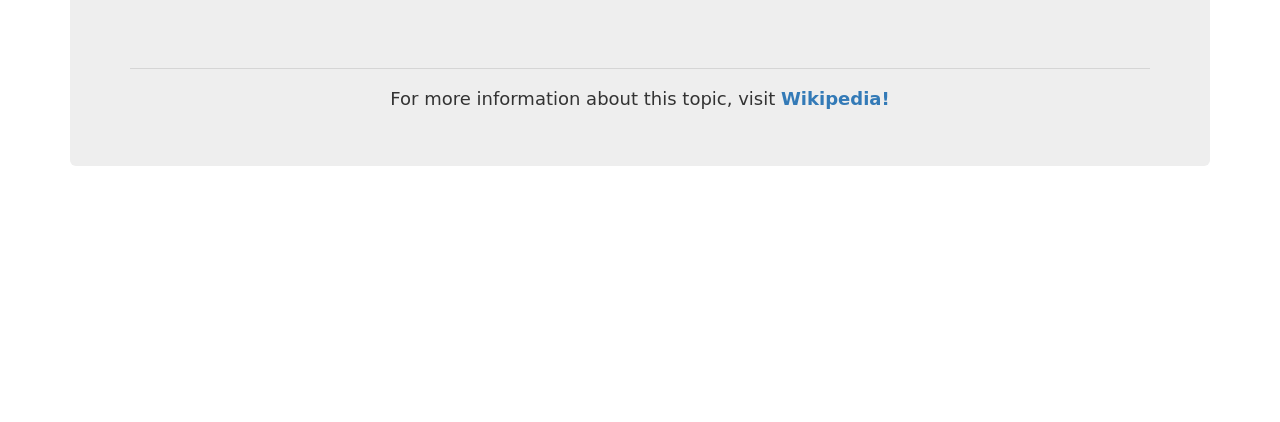
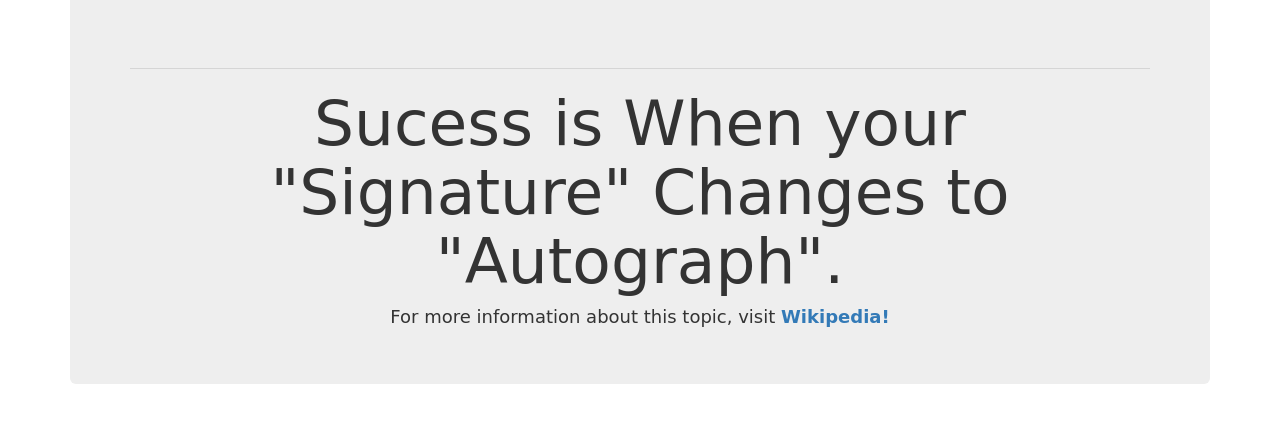
Before and after one commit to Salman18/techcrew, a plain HTML site: page html files/index.html in a window 1280 px wide. Shown: the part 1514-1936 px from the top of the page. Before the commit the page ends 1730 px from the top, so only its background shows below. Drawn offline with nearby package versions, Linux system fonts and the light colour scheme; a web font is replaced by a local one.

Commit message:
Update index.html

```diff
--- a/html files/index.html
+++ b/html files/index.html
@@ -43,6 +43,7 @@
 					</ul>
 					<br>
 					<br>
+
 					<img src="http://www.vegmomos.com/php/uploads/2015/07/Dr-APJ-Abdul-Kalam-Quote-1.jpg" class="img-thumbnail">
 
 				</div>
@@ -50,6 +51,7 @@
 			<br>
 			<br>
 			<hr>
+			<h1> Sucess is When your "Signature" Changes to "Autograph".</h1>
 			<h4>For more information about this topic, visit <a href="https://en.wikipedia.org/wiki/A._P._J._Abdul_Kalam"><strong>Wikipedia!</strong></a></h4>
 		</div>
 	</div>
```
